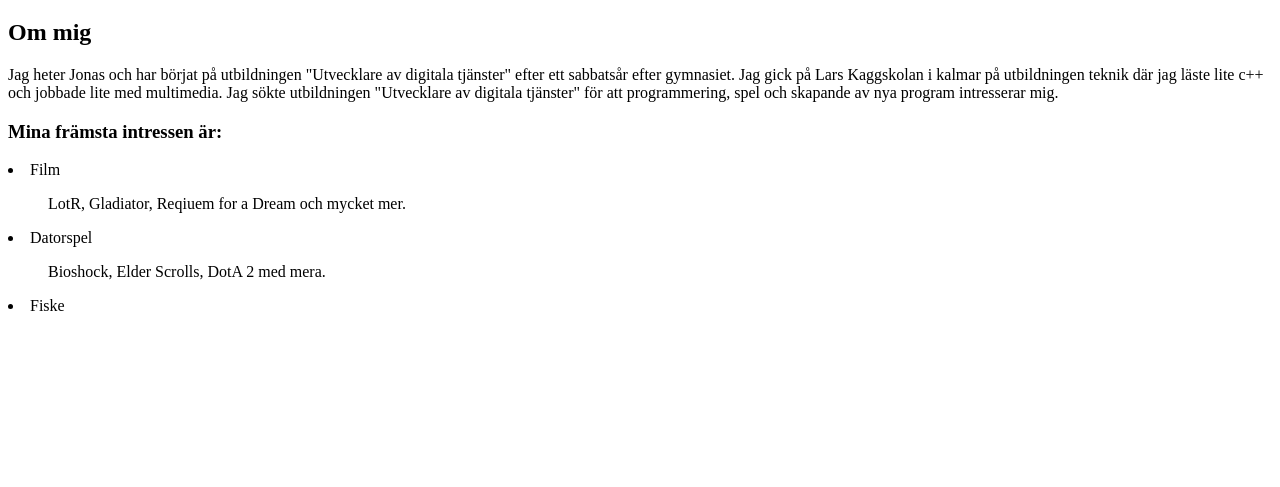
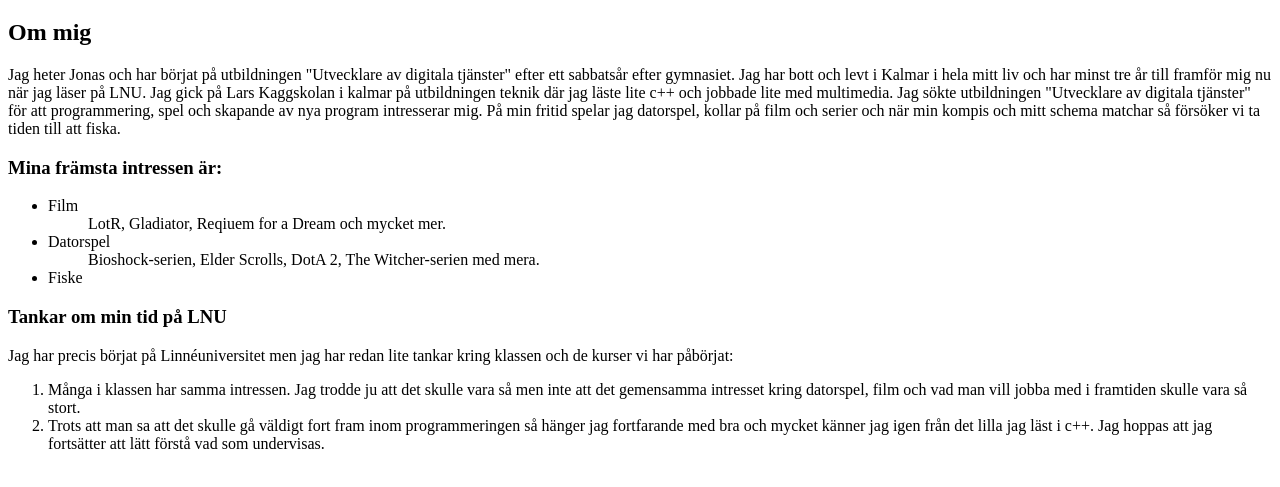
Before and after one commit to jt222ii/1ik415-jt222ii-laborationer, a plain HTML site: page pages/presentation.html in a window 1280 px wide. Shown: the part 61-548 px from the top of the page. Drawn offline with Linux system fonts and the light colour scheme.

Commit message:
mer listor och text

```diff
--- a/pages/presentation.html
+++ b/pages/presentation.html
@@ -9,23 +9,34 @@
         <h2>Om mig</h2>
             <p>
             Jag heter Jonas och har börjat på utbildningen "Utvecklare av digitala tjänster" efter ett sabbatsår efter gymnasiet.
+            Jag har bott och levt i Kalmar i hela mitt liv och har minst tre år till framför mig nu när jag läser på LNU.
             Jag gick på Lars Kaggskolan i kalmar på utbildningen teknik där jag läste lite c++ och jobbade lite med multimedia. Jag sökte
             utbildningen "Utvecklare av digitala tjänster" för att programmering, spel och skapande av nya program intresserar mig.
+            På min fritid spelar jag datorspel, kollar på film och serier och när min kompis och mitt schema matchar så försöker vi ta tiden
+            till att fiska.
             </p>
         <h3>Mina främsta intressen är:</h3>
-        <dl>
+        <ul>
             <li>Film</li>
                 <ul>
                    LotR, Gladiator, Reqiuem for a Dream och mycket mer.
                 </ul>
             <li>Datorspel</li>
                 <ul>
-                    Bioshock, Elder Scrolls, DotA 2 med mera.
+                    Bioshock-serien, Elder Scrolls, DotA 2, The Witcher-serien med mera.
                 </ul>
             <li>Fiske</li>
-        </dl>
+        </ul>
+        <h3>Tankar om min tid på LNU</h3>
+        <p>Jag har precis börjat på Linnéuniversitet men jag har redan lite tankar kring klassen och de kurser vi har påbörjat:</p>
         <ol>
             <!--jag behöver en <ol>-lista men jag vet inte vad den ska innehålla-->
+            <li>Många i klassen har samma intressen. Jag trodde ju att det skulle vara så men inte att det gemensamma intresset kring
+            datorspel, film och vad man vill jobba med i framtiden skulle vara så stort.
+            </li>
+            <li>Trots att man sa att det skulle gå väldigt fort fram inom programmeringen så hänger jag fortfarande med bra och mycket
+            känner jag igen från det lilla jag läst i c++. Jag hoppas att jag fortsätter att lätt förstå vad som undervisas.
+            </li>
         </ol>
     </body>
 </html>
```
